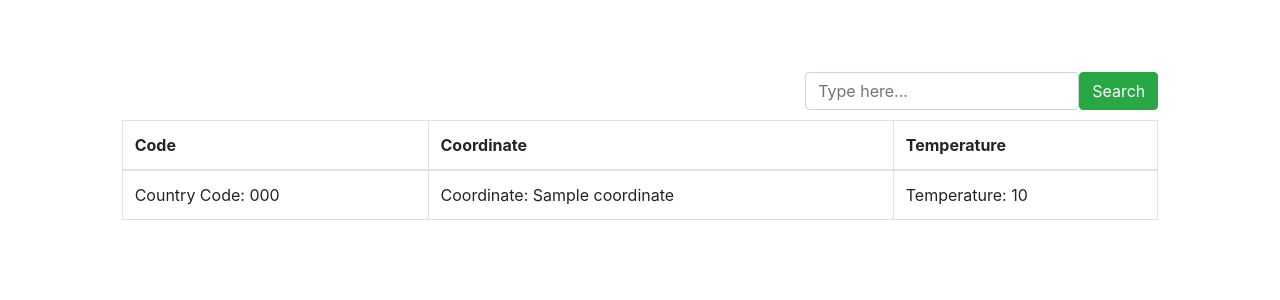
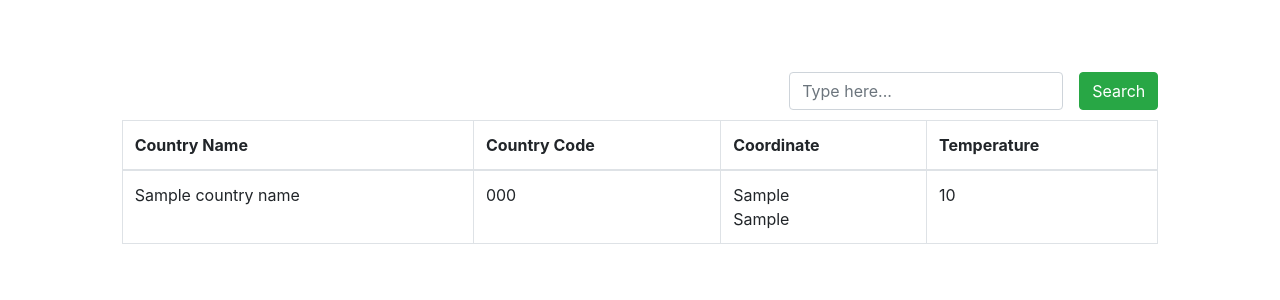
Before and after one commit to islombeknematov/Weather-App, a Django app: template templates/WeatherApp.html in a window 1280 px wide. Shown: the top 300 px of the page. Run offline with Django 3.2, Linux system fonts and the light colour scheme; the template is opened without the code that fills it: most values are stand-ins (such as "Sample title", 1, 10 or a date in 2020); some libraries are stand-ins or nearby versions.

Commit message:
country_name

```diff
--- a/templates/WeatherApp.html
+++ b/templates/WeatherApp.html
@@ -11,24 +11,26 @@
 <div class="container col-lg-10">
     <form method="post" class="form-inline float-right">
         {% csrf_token %}
-        <input name="city" value="{{ request.POST.city }}" class="form-control" type="text" placeholder="Type here...">
+        <input name="city" value="{{ request.POST.city }}" class="form-control mr-lg-3" type="text" placeholder="Type here...">
         <button type="submit" class="btn btn-success">Search</button>
     </form>
     <br><br>
     <table class="table table-bordered">
         <thead>
         <tr>
-            <th>Code</th>
+            <th>Country Name</th>
+            <th>Country Code</th>
             <th>Coordinate</th>
             <th>Temperature</th>
         </tr>
         </thead>
-        <tbody>
-        {% if country_code and coordinate and temperature %}
+        <tbody class="align-items-center">
+        {% if country_code and coord_lon and coord_lat and temperature %}
             <tr>
-                <td>Country Code: {{ country_code }}</td>
-                <td>Coordinate: {{ coordinate }}</td>
-                <td>Temperature: {{ temperature }}</td>
+                <td>{{ country_name }}</td>
+                <td>{{ country_code }}</td>
+                <td>{{ coord_lon }} <br> {{ coord_lat }}</td>
+                <td>{{ temperature }}</td>
             </tr>
         {% endif %}
 
```
Also changed, not shown: weather/views.py (+19 -15 lines).
